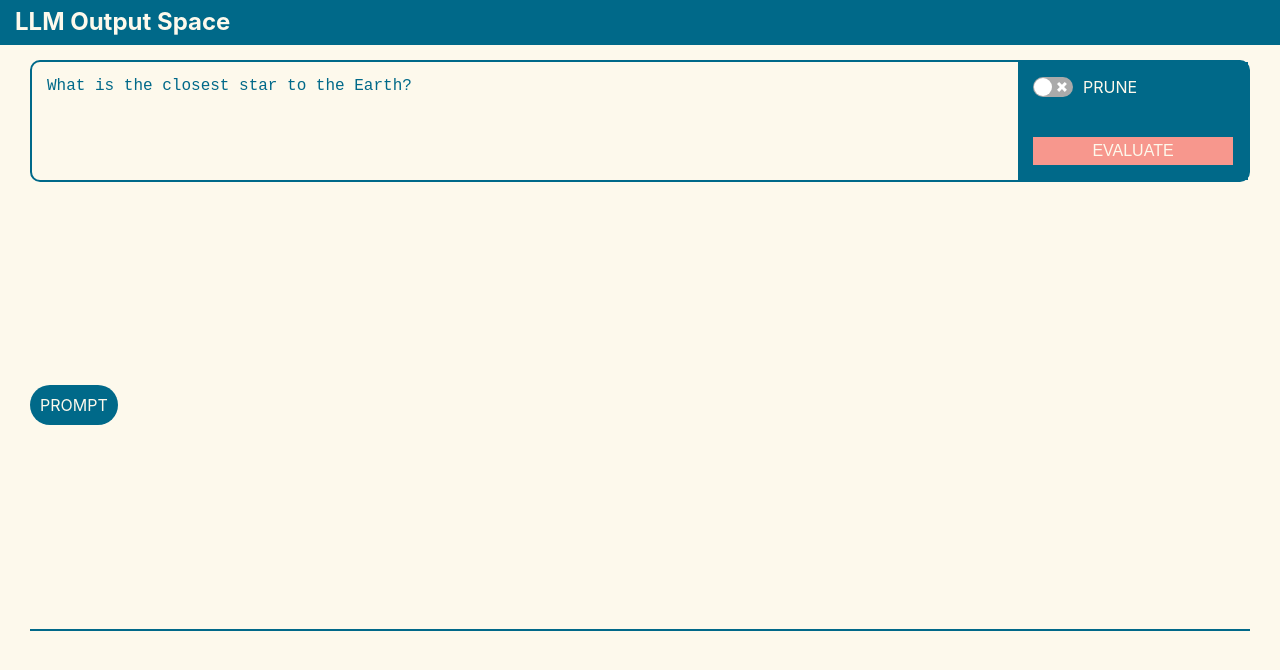
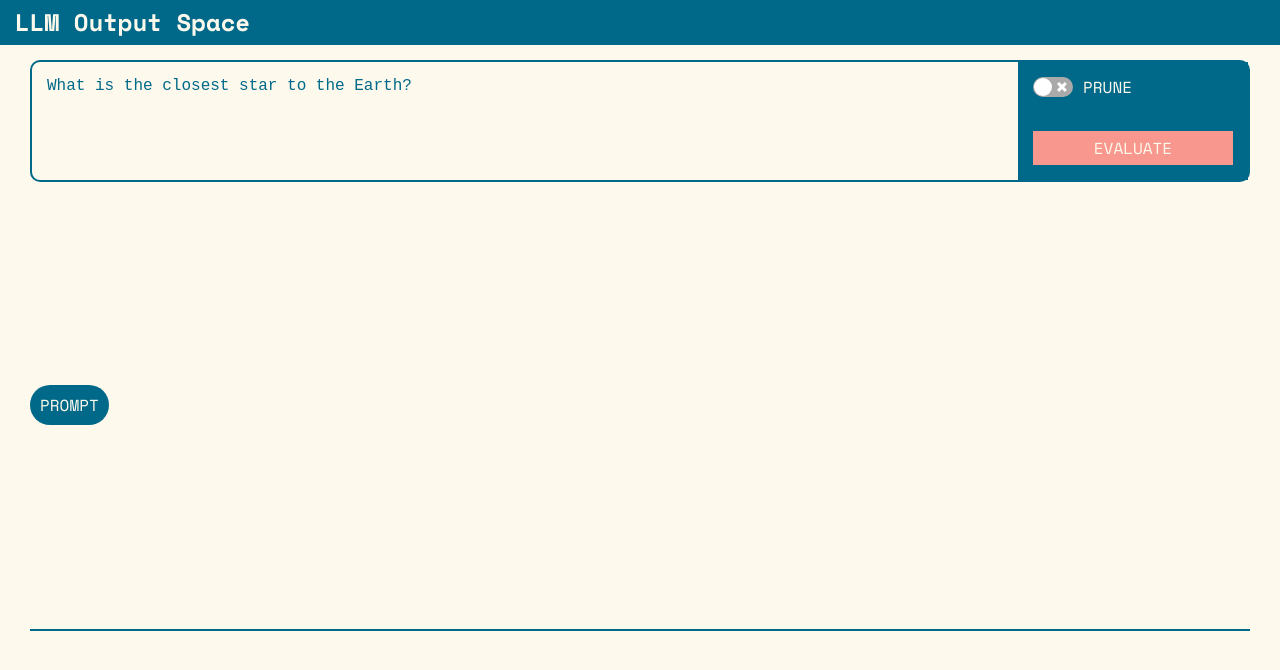
Before and after one commit to AaronJohnston/divergent-beams, a React (Vite) app in the folder ui/: page / in a window 1280 px wide. Shown: the top 670 px of the page. Built offline with nearby package versions, Linux system fonts and the light colour scheme.

Commit message:
Change font

```diff
--- a/ui/index.html
+++ b/ui/index.html
@@ -3,7 +3,10 @@
 
 <head>
   <meta charset="UTF-8" />
-  <link rel="icon" type="image/svg+xml" href="/vite.svg" />
+  <link rel="preconnect" href="https://fonts.googleapis.com">
+  <link rel="preconnect" href="https://fonts.gstatic.com" crossorigin>
+  <link href="https://fonts.googleapis.com/css2?family=Space+Mono:ital,wght@0,400;0,700;1,400;1,700&display=swap"
+    rel="stylesheet">
   <meta name="viewport" content="width=device-width, initial-scale=1.0" />
   <title>Phuzz</title>
 </head>
--- a/ui/src/App.css
+++ b/ui/src/App.css
@@ -1,5 +1,5 @@
 :root {
-  font-family: Inter, system-ui, Avenir, Helvetica, Arial, sans-serif;
+  font-family: "Space Mono", monospace;
   line-height: 1.5;
   font-weight: 400;
 
@@ -116,6 +116,7 @@ p {
   color: var(--light-text);
   font-size: 1rem;
   padding: 5px;
+  font-family: "Space Mono", monospace;
 }
 
 .PromptInput-submit:hover {
@@ -140,6 +141,7 @@ p {
   flex-direction: row;
   align-items: center;
   color: var(--light-text);
+  margin-right: 20px;
 }
 
 .GenLevel {
--- a/ui/src/GenNode.tsx
+++ b/ui/src/GenNode.tsx
@@ -19,5 +19,5 @@ const GenNode = forwardRef<HTMLDivElement, { node: NodeSpec }>(function GenNode(
 export default GenNode;
 
 function getNodeColor(node: NodeSpec) {
-  return `rgba(232, 141, 103, ${node.prob * 0.7 + 0.3})`;
+  return `rgba(232, 141, 103, ${(node.prob + 10) / 10})`;
 }
```
